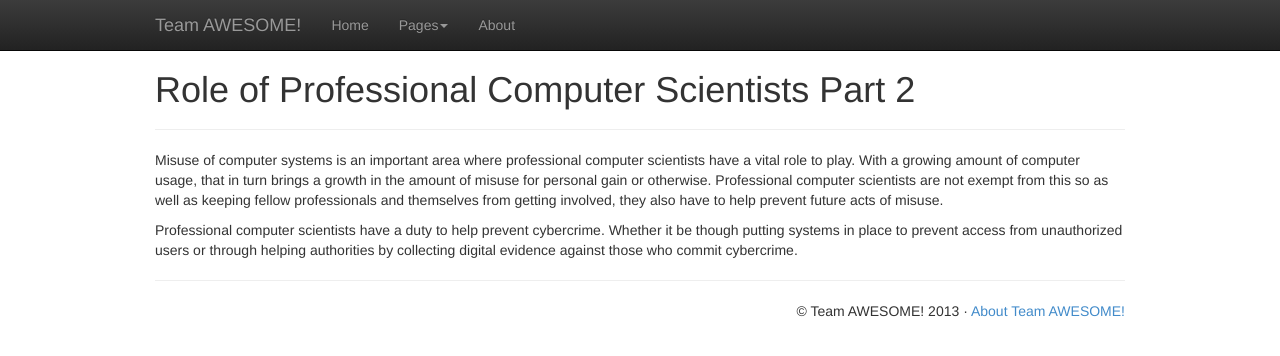
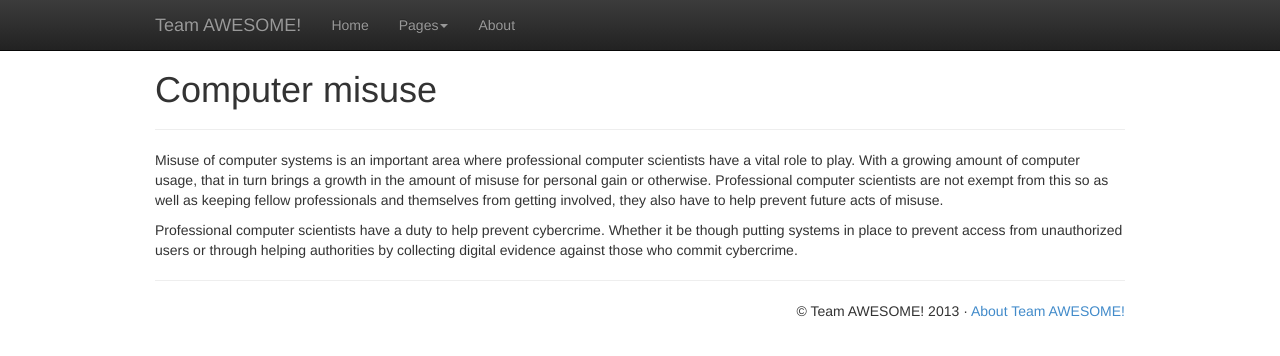
Before and after one commit to adamus1red/tripping-octo-adventure, a Jekyll site: the page built from _posts/2013-11-30-professional-computer-scientists-2.md, in a window 1280 px wide. Shown: the top 356 px of the page. Built offline with Jekyll 4.4.1, drawn with Linux system fonts in a browser that asks for light colours; Markdown is read by kramdown in place of the engine named in the settings.

Commit message:
Update 2013-11-30-professional-computer-scientists-2.md

```diff
--- a/_posts/2013-11-30-professional-computer-scientists-2.md
+++ b/_posts/2013-11-30-professional-computer-scientists-2.md
@@ -1,7 +1,8 @@
 ---
 layout: page
-title: Role of Professional Computer Scientists Part 2
-excerpt: Misuse of computer systems is . . .
+title: Computer misuse
+excerpt: Professional Computer Scientists
+author: Grant Toghill
 ---
 
 Misuse of computer systems is an important area where professional computer scientists have a vital role to play. With a growing amount of computer usage, that in turn brings a growth in the amount of misuse for personal gain or otherwise. Professional computer scientists are not exempt from this so as well as keeping fellow professionals and themselves from getting involved, they also have to help prevent future acts of misuse.
```
